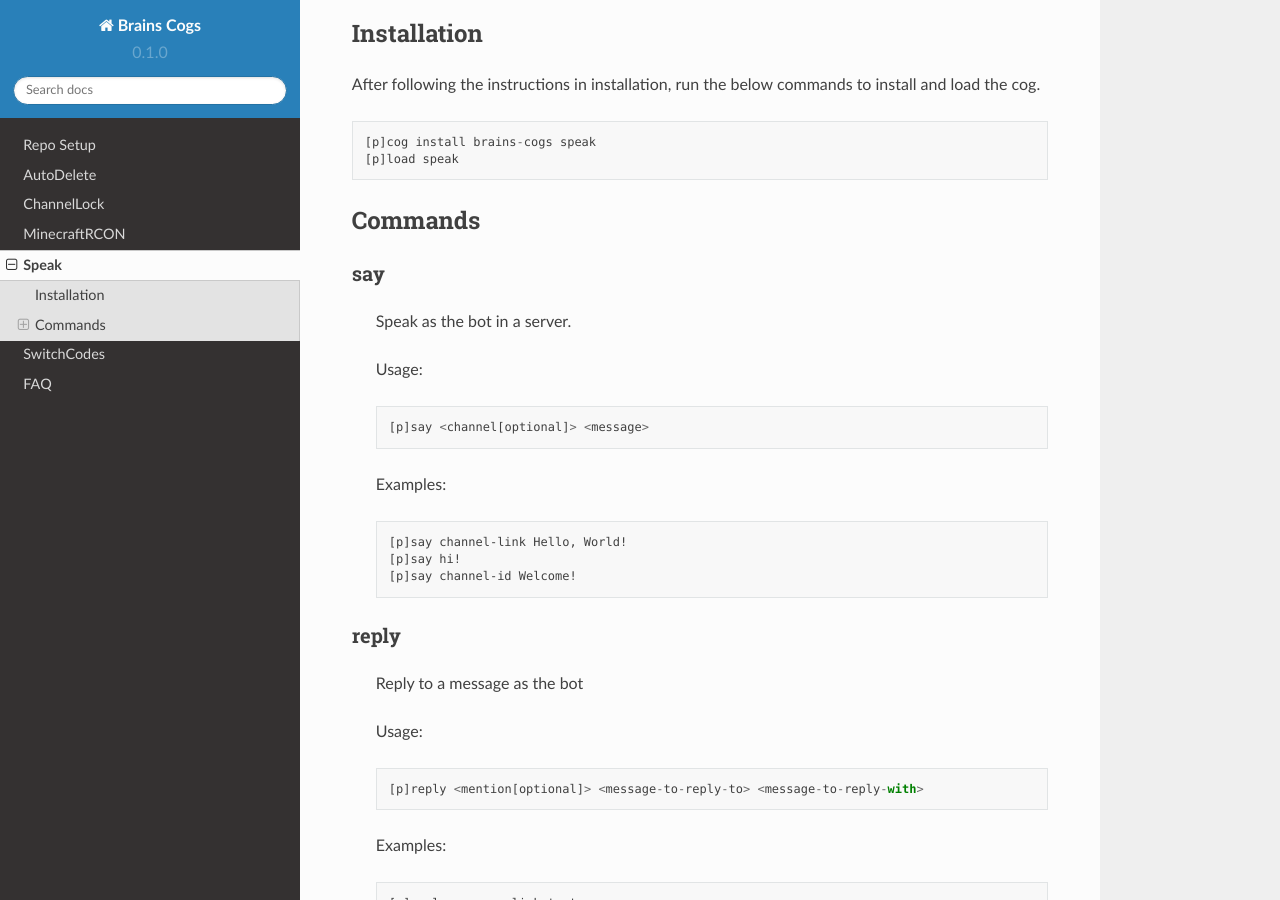
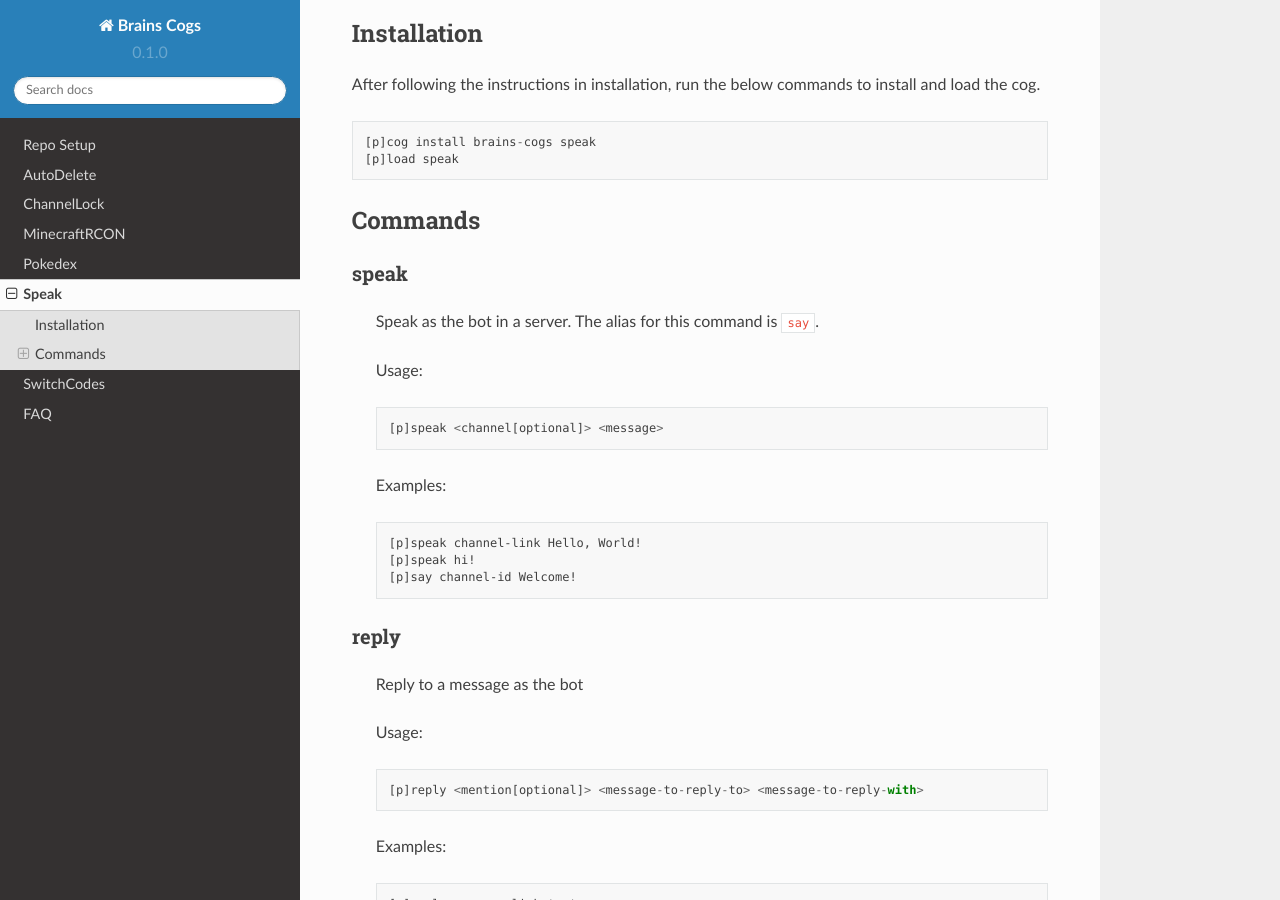
Before and after one commit to jscarfo11/BrainsCogs, a Sphinx documentation site: the page built from docs/source/Speak.rst, in a window 1280 px wide and 900 px high, scrolled down 316 px. Built offline with Sphinx 7.4.7 and the Read the Docs theme 2.0.0, drawn with Linux system fonts in a browser that asks for light colours.

Commit message:
Docs (#8)
* Update Speak documentation.

* Update alias documentation.

* Add pokedex documentation.

* Fix typos.

* Missed this typo.

* Add minimum bot version as a requirement.

* Add minimum python requirements.

```diff
--- a/docs/source/ChannelLock.rst
+++ b/docs/source/ChannelLock.rst
@@ -20,10 +20,10 @@ After following the instructions in :doc:`installation`, run the below commands
 Commands
 --------
 ^^^^^^^
-channellock (cl)
+channellock
 ^^^^^^^
 
-    This command is the main command for the cog. It allows you to manage all of the settings for the channel lock.
+    This command is the main command for the cog. It allows you to manage all of the settings for the channel lock. It has an alias of ``cl``.
 
     It has the following subcommands:
 
--- a/docs/source/Speak.rst
+++ b/docs/source/Speak.rst
@@ -20,19 +20,19 @@ After following the instructions in :doc:`installation`, run the below commands
 Commands
 --------
 ^^^^^^^
-say
+speak
 ^^^^^^^
 
-    Speak as the bot in a server.
+    Speak as the bot in a server. The alias for this command is ``say``.
 
     Usage: ::
 
-        [p]say <channel[optional]> <message>
+        [p]speak <channel[optional]> <message>
 
     Examples: ::
 
-        [p]say channel-link Hello, World!
-        [p]say hi!
+        [p]speak channel-link Hello, World!
+        [p]speak hi!
         [p]say channel-id Welcome!
 
 
--- a/docs/source/index.rst
+++ b/docs/source/index.rst
@@ -20,6 +20,7 @@ Contents
     AutoDelete
     ChannelLock
     MinecraftRCON
+    Pokedex
     Speak
     SwitchCodes
     FAQ
```
Also changed, not shown: docs/source/Pokedex.rst (added, +136 -0 lines), 8 other files.
